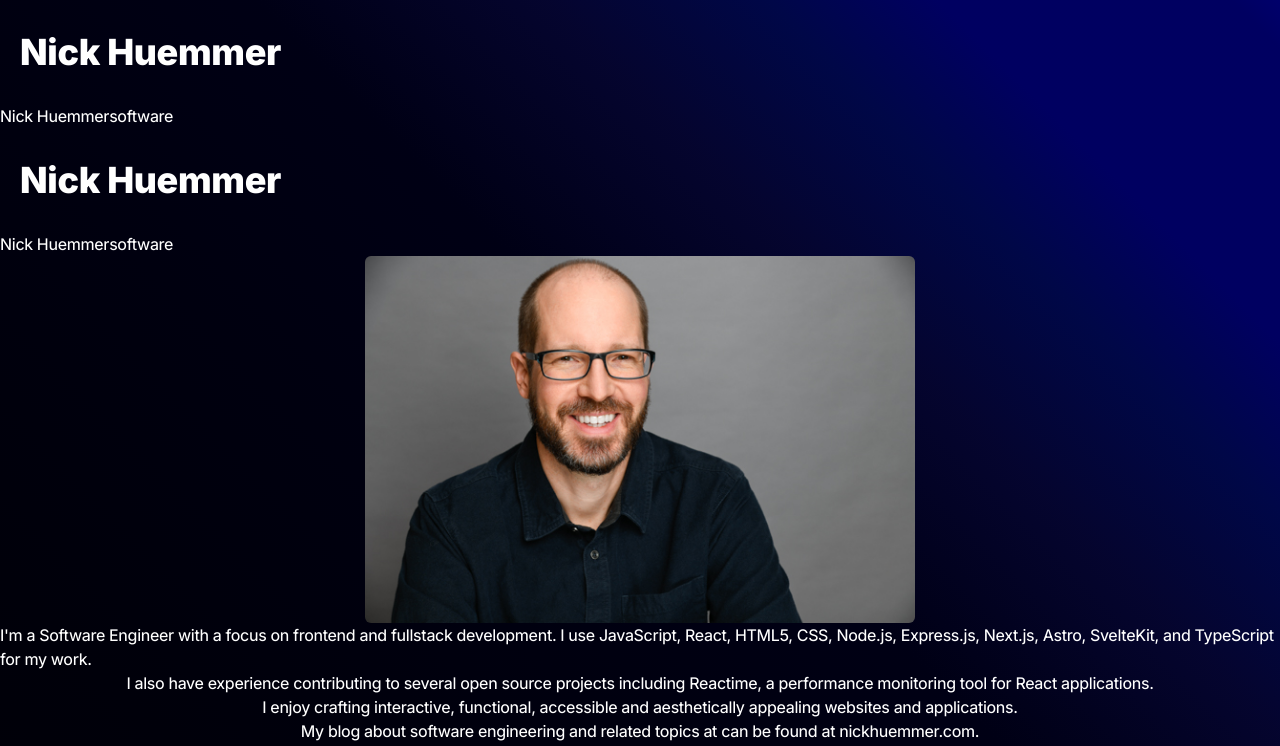
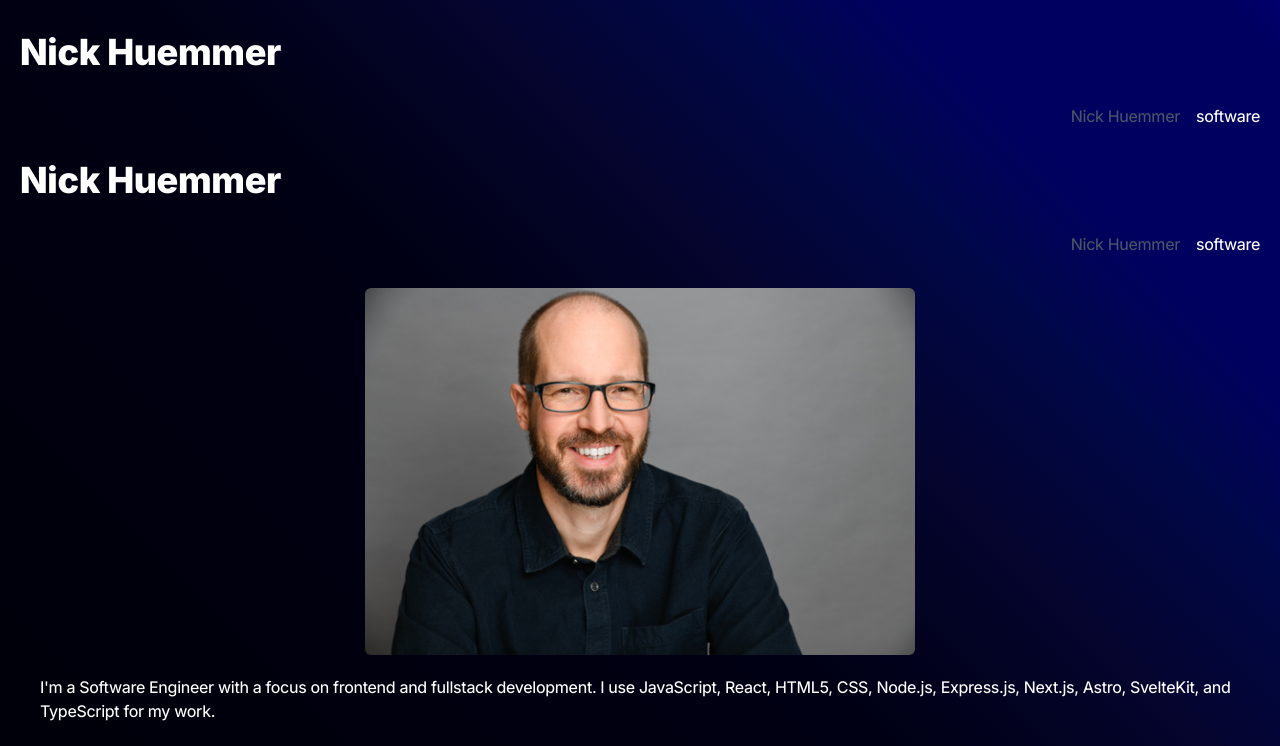
Before and after one commit to ElDuke717/personal-landing, a Next.js app: page / in a window 1280 px wide. Shown: the top 746 px of the page. Built offline with nearby package versions, Linux system fonts and the light colour scheme.

Commit message:
add more tailwind styles

```diff
--- a/src/app/layout.tsx
+++ b/src/app/layout.tsx
@@ -20,13 +20,17 @@ export default function RootLayout({
     <html lang="en">
       <body className={inter.className}>
       <h1 className="font-bold text-4xl mx-5 my-8">Nick Huemmer</h1>
-      <div className='nx-flex nx-grow nx-flex-wrap nx-items-center nx-justify-end nx-gap-3'>
-        <a className="nx-cursor-default dark:nx-text-gray-400 nx-text-gray-600"href="/">Nick Huemmer</a>
-        <a href="/software">software</a>
+      <div className="flex justify-end items-center mx-5 my-8">
+        <a className="cursor-default text-gray-600 dark:text-gray-400" href="/">
+          Nick Huemmer
+        </a>
+        <a className="ml-4" href="/software">
+          software
+        </a>
       </div>
-        <div>
-          {children}
-        </div>
+      <div>
+        {children}
+      </div>
         </body>
     </html>
   )
--- a/src/app/page.tsx
+++ b/src/app/page.tsx
@@ -17,20 +17,23 @@ export default function Home() {
         priority
         className="next-image rounded-md"
       />
-      <p>
-        I'm a Software Engineer with a focus on frontend and fullstack development.
+      <div className="flex flex-col items-center justify-center mx-10">
+      <p className='my-5'>
+        I&#39;m a Software Engineer with a focus on frontend and fullstack development.
         I use JavaScript, React, HTML5, CSS, Node.js, Express.js, Next.js, Astro, SvelteKit, and TypeScript for my work.</p>
-        <p>I also have experience contributing to several open source projects including Reactime, a performance monitoring tool for React applications.
+        <p className='my-5'>I also have experience contributing to several open source projects including Reactime, a performance monitoring tool for React applications.
         </p>
-        <p>I enjoy crafting interactive, functional, accessible and aesthetically appealing websites and applications.
+        <p className='my-5'>I enjoy crafting interactive, functional, accessible and aesthetically appealing websites and applications.
         </p>
-        <p>
+        <p className='my-5'>
         My blog about software engineering and related topics at can be found at <a href="https://www.nickhuemmer.com">nickhuemmer.com</a>.</p>
-        <p>
+        <p className='my-5'>
         My primary interests are walking, reading (philosophy, natural sciences, technology), writing and spending time with my family.
         </p>
 
       <a href="mailto:hello@nickhuemmer.me">hello@nickhuemmer.me</a>
+      </div>
+      <br />
       <div>
         <div className='logo-div social'>
           <a href="https://twitter.com/njhuemmer">
```
